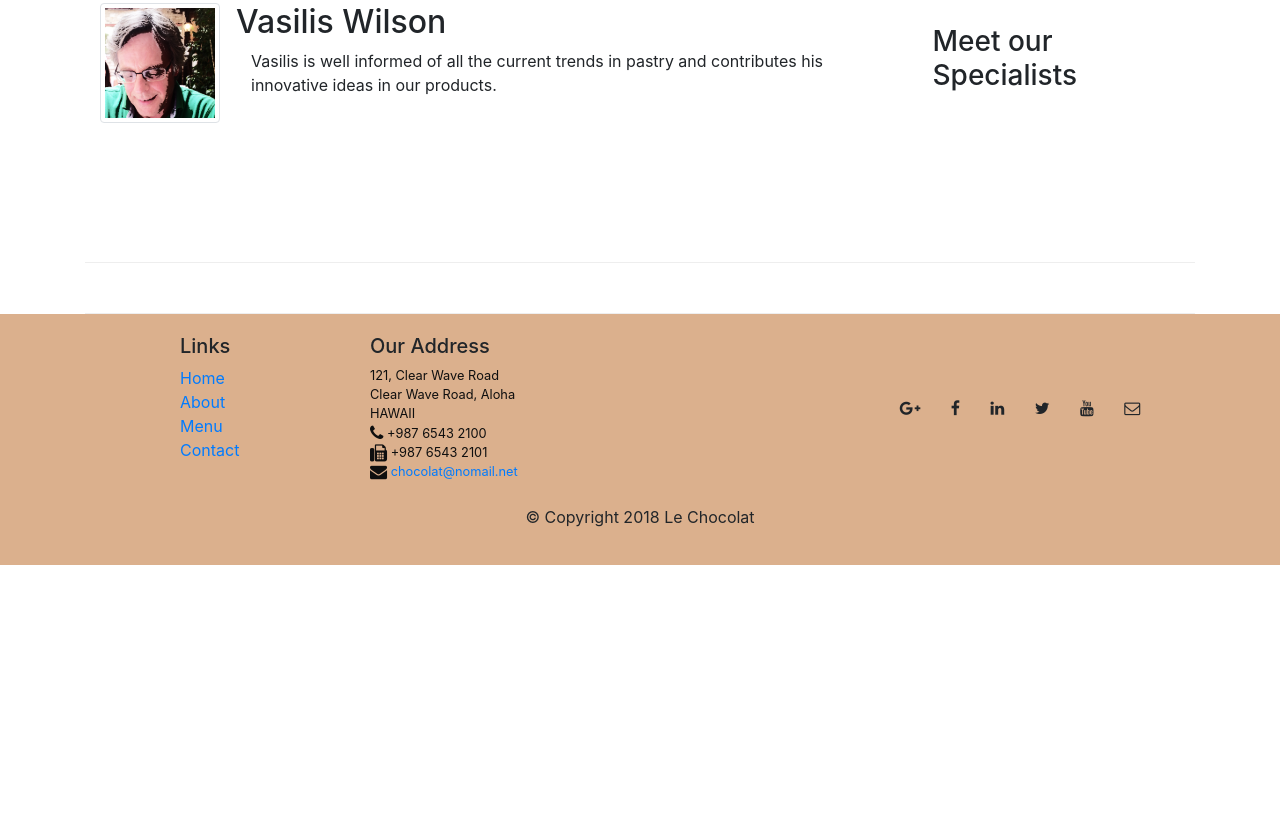
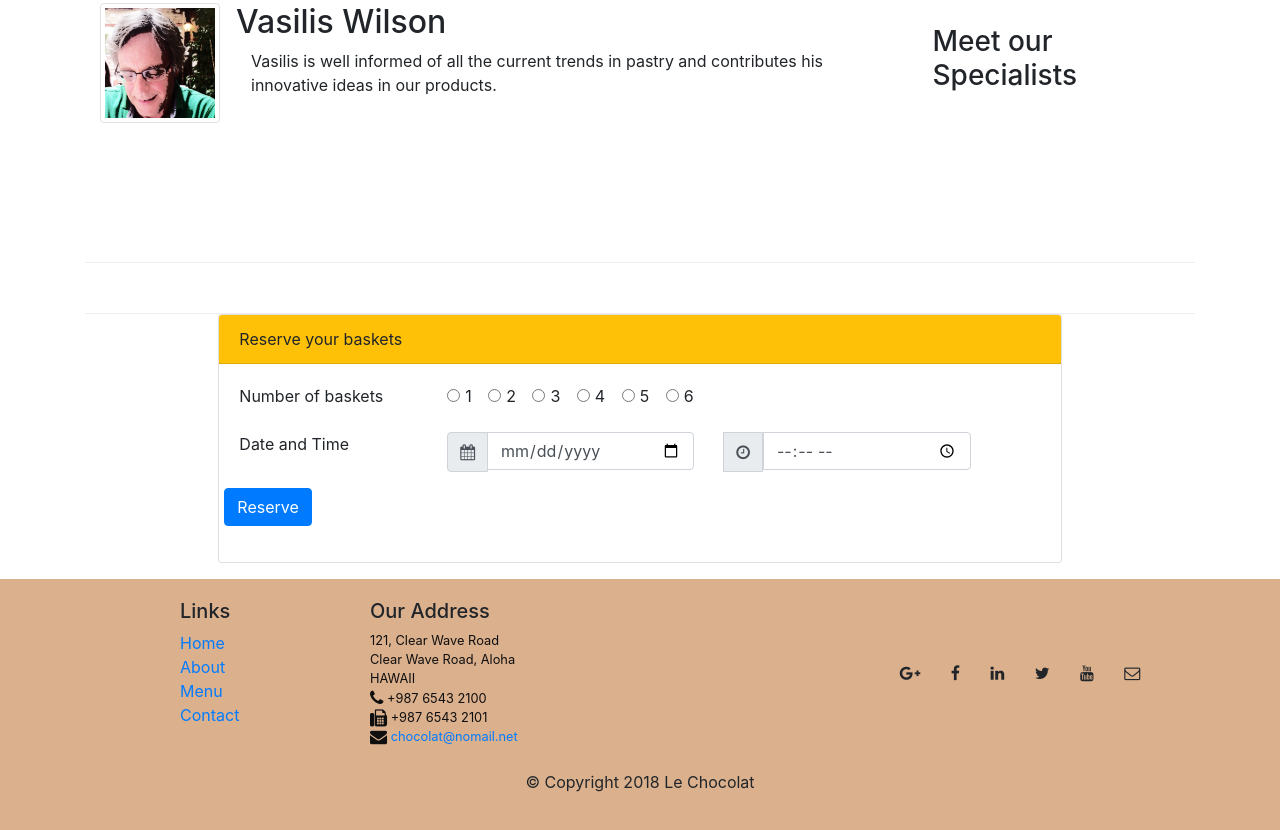
Before and after one commit to stefanosdvv/lechocolat, a website: page index.html in a window 1280 px wide. Shown: the part 1020-1850 px from the top of the page. Before the commit the page ends 1585 px from the top, so only its background shows below. Drawn offline with nearby package versions, Linux system fonts and the light colour scheme.

Commit message:
Bootstrap Assignment 9 Task 1

```diff
--- a/index.html
+++ b/index.html
@@ -19,10 +19,9 @@
         <div class="container">
             <a class="navbar-brand" href="./index.html">
                 <img src="images/logo.png" height="40" width="54"></a>
-                <a class="navbar-brand" href="./index.html">Le Chocolat</a>
+            <a class="navbar-brand" href="./index.html">Le Chocolat</a>
 
-                <button
-                class="navbar-toggler" type="button" data-toggle="collapse" data-target="#Navbar">
+            <button class="navbar-toggler" type="button" data-toggle="collapse" data-target="#Navbar">
                 <span class="navbar-toggler-icon"></span>
             </button>
             <div class="collapse navbar-collapse" id="Navbar">
@@ -37,7 +36,8 @@
                         <a class="nav-link" href="#"><span class="fa fa-list fa-lg"></span> Menu</a>
                     </li>
                     <li class="nav-item">
-                        <a class="nav-link" href="./contactus.html"><span class="fa fa-address-card fa-lg"></span> Contact</a>
+                        <a class="nav-link" href="./contactus.html"><span class="fa fa-address-card fa-lg"></span>
+                            Contact</a>
                     </li>
                 </ul>
             </div>
@@ -118,6 +118,76 @@
             </div>
         </div>
     </div>
+    <!--4th row  content-->
+    <div class="row justify-content-center">
+        <div class="col col-sm-8 col-12 ">
+            <div class="card mb-3">
+                <div class="card-header bg-warning">Reserve your baskets</div>
+                <div class="card-body">
+                    <form action="">
+                        <div class="form-group row">
+                            <div class="col-sm-3">
+                                <label for="radiobtn">Number of baskets</label>
+                            </div>
+
+                            <div class="col-sm-9">
+                                <div class="form-check form-check-inline">
+                                    <label class="form-check-label">
+                                        <input type="radio" class="form-check-input" name="optradio">1
+                                    </label>
+                                </div>
+                                <div class="form-check form-check-inline">
+                                    <label class="form-check-label">
+                                        <input type="radio" class="form-check-input" name="optradio">2
+                                    </label>
+                                </div>
+                                <div class="form-check form-check-inline ">
+                                    <label class="form-check-label">
+                                        <input type="radio" class="form-check-input" name="optradio">3
+                                    </label>
+                                </div>
+                                <div class="form-check form-check-inline">
+                                    <label class="form-check-label">
+                                        <input type="radio" class="form-check-input" name="optradio">4
+                                    </label>
+                                </div>
+                                <div class="form-check form-check-inline">
+                                    <label class="form-check-label">
+                                        <input type="radio" class="form-check-input" name="optradio">5
+                                    </label>
+                                </div>
+                                <div class="form-check form-check-inline ">
+                                    <label class="form-check-label">
+                                        <input type="radio" class="form-check-input" name="optradio">6
+                                    </label>
+                                </div>
+                            </div>
+                        </div>
+                        <div class="form-group row">
+                            <p class="col-sm-3">Date and Time</p>
+                            <div class="input-group col-sm-4">
+                                <div class="input-group-prepend">
+                                    <span class="input-group-text"><i class="fa fa-calendar" aria-hidden="true"></i></span>
+                                </div>
+                                <input type="date" class="form-control" placeholder="Date" id="date" name="date">
+                            </div>
+
+                            <div class="input-group col-sm-4">
+                                <div class="input-group-append">
+                                    <span class="input-group-text"><i class="fa fa-clock-o" aria-hidden="true"></i></span>
+                                </div>
+                                <input type="time" class="form-control" placeholder="Time" id="time" name="time">
+
+                            </div>
+                        </div>
+                        <div class="form-group row">
+                            <input type="submit" class="btn btn-primary" value="Reserve">
+                        </div>
+                    </form>
+                </div>
+            </div>
+        </div>
+    </div>
 
     <!--FOOTER-->
     <footer class="footer">
```
